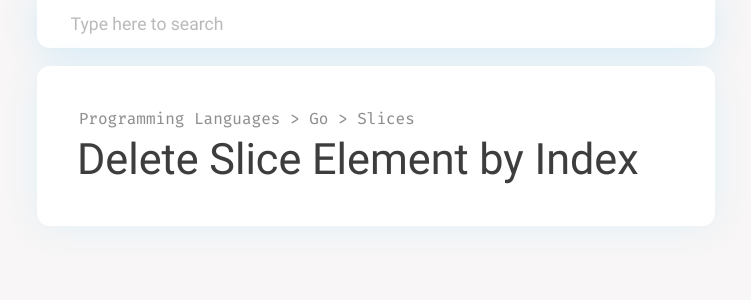
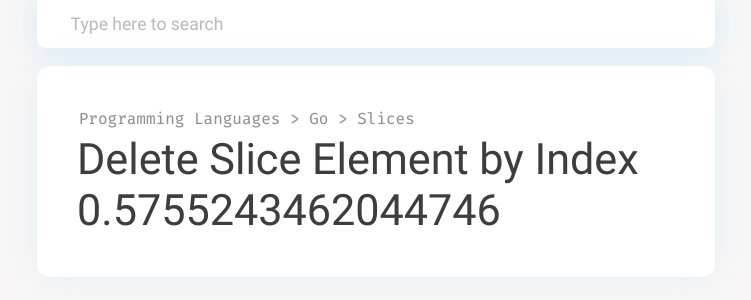
Before and after one commit to eliaperantoni/cody, a Vue app in the folder web/: page / in a window 1280 px wide. Shown: the top 300 px of the page, without its empty margins (264-1015 px from the left). Built offline with nearby package versions, Linux system fonts and the light colour scheme.

Commit message:
Animations, hint and CSS refactoring

```diff
--- a/web/src/App.vue
+++ b/web/src/App.vue
@@ -3,9 +3,18 @@
     <div class="left"></div>
     <div class="center">
       <header>
-        <input type="text" placeholder="Type here to search" v-model="query" @input="search"/>
+        <input type="text" placeholder="Type here to search" v-model="query" @input="search" />
       </header>
-      <Card v-if="showCard" :card="card" />
+
+      <div class="content">
+        <transition appear name="card">
+          <Card v-if="showCard" class="card" :card="card" :key="card.title" />
+        </transition>
+
+        <transition name="hint">
+          <Hint v-if="!showCard" class="hint" />
+        </transition>
+      </div>
     </div>
     <div class="right"></div>
   </div>
@@ -13,17 +22,18 @@
 
 <script>
 import Card from "./components/Card.vue";
+import Hint from "./components/Hint.vue";
 import axios from "axios";
 import { debounce, isEmpty } from "lodash";
 
 export default {
   name: "app",
-  components: { Card },
+  components: { Card, Hint },
   data() {
     return {
       query: "",
       card: {
-        title: "Delete Slice Element by Index",
+        title: `Delete Slice Element by Index ${Math.random()}`,
         breads: ["Programming Languages", "Go", "Slices"]
       }
     };
@@ -35,7 +45,7 @@
         return;
       }
       this.card = {
-        title: "Delete Slice Element by Index",
+        title: `Delete Slice Element by Index ${Math.random()}`,
         breads: ["Programming Languages", "Go", "Slices"]
       };
     }, 150)
@@ -64,36 +74,45 @@
   src: url("../assets/fonts/firaCode.woff2");
 }
 
-html, body, #app {
+html,
+body,
+#app {
   height: 100%;
   width: 100%;
   margin: 0;
   padding: 0;
-  background: #F8F6F6;
+  background: #f8f6f6;
+}
+
+#app {
   display: flex;
   flex-direction: row;
   align-items: stretch;
 
-  .left, .right {
+  .left,
+  .right {
     flex: 4;
   }
 
-  Card {
+  .center {
+    flex: 9;
+  }
+}
+
+.center {
+  display: flex;
+  flex-direction: column;
+  align-items: stretch;
+  .content {
     flex: 1;
   }
 }
 
-.center {
-  flex: 9;
-  display: flex;
-  flex-direction: column;
-  align-items: stretch;
-
-  > header {
+.center > header {
   display: flex;
   flex-direction: row;
   background: white;
-    border-radius: 0 0 13px 13px;
+  border-radius: 0 0 8px 8px;
   box-shadow: 0 1px 37px rgba(0, 177, 255, 0.16);
   margin-bottom: 18px;
 
@@ -113,5 +132,77 @@
     }
   }
 }
+
+.content {
+  position: relative;
+  .card,
+  .hint {
+    position: absolute;
+  }
+  .card {
+    top: 0;
+  }
+  .hint {
+    transform: rotate(-6deg);
+    text-align: center;
+    width: 100%;
+    top: 20%;
+    font-size: 1vw;
+  }
+}
+
+.content {
+  .card {
+    z-index: 2;
+  }
+  .hint {
+    z-index: 1;
+  }
+}
+
+.card {
+  &-enter {
+    opacity: 0;
+    transform: translateY(-20px);
+    &-to {
+      opacity: 1;
+      transform: translateY(0);
+    }
+    &-active {
+      transition: all 0.1s ease-in-out;
+    }
+  }
+  &-leave {
+    opacity: 1;
+    transform: translateY(0);
+    &-to {
+      opacity: 0;
+      transform: translateY(30px);
+    }
+    &-active {
+      transition: all 0.1s ease-in-out;
+    }
+  }
+}
+
+.hint {
+  &-enter {
+    opacity: 0;
+    &-to {
+      opacity: 1;
+    }
+    &-active {
+      transition: all 0.1s ease-in-out;
+    }
+  }
+  &-leave {
+    opacity: 1;
+    &-to {
+      opacity: 0;
+    }
+    &-active {
+      transition: all 0.1s ease-in-out;
+    }
+  }
 }
 </style>
--- /dev/null
+++ b/web/src/components/Hint.vue
@@ -0,0 +1,27 @@
+<template>
+  <div class="hint">
+      <p class="title">Cody</p>
+      <p class="content">Cody</p>
+  </div>
+</template>
+
+<script>
+export default {
+  name: "hint"
+};
+</script>
+
+<style lang="scss" scoped>
+p {
+  margin: 0;
+  font-family: "Fira Code";
+  color: #c7c7c7;
+  &.title {
+    font-size: 4em;
+    font-weight: bolder;
+  }
+  &.content {
+    font-size: 2em;
+  }
+}
+</style>
```
Lines whose indentation alone changed are shown as unchanged.
